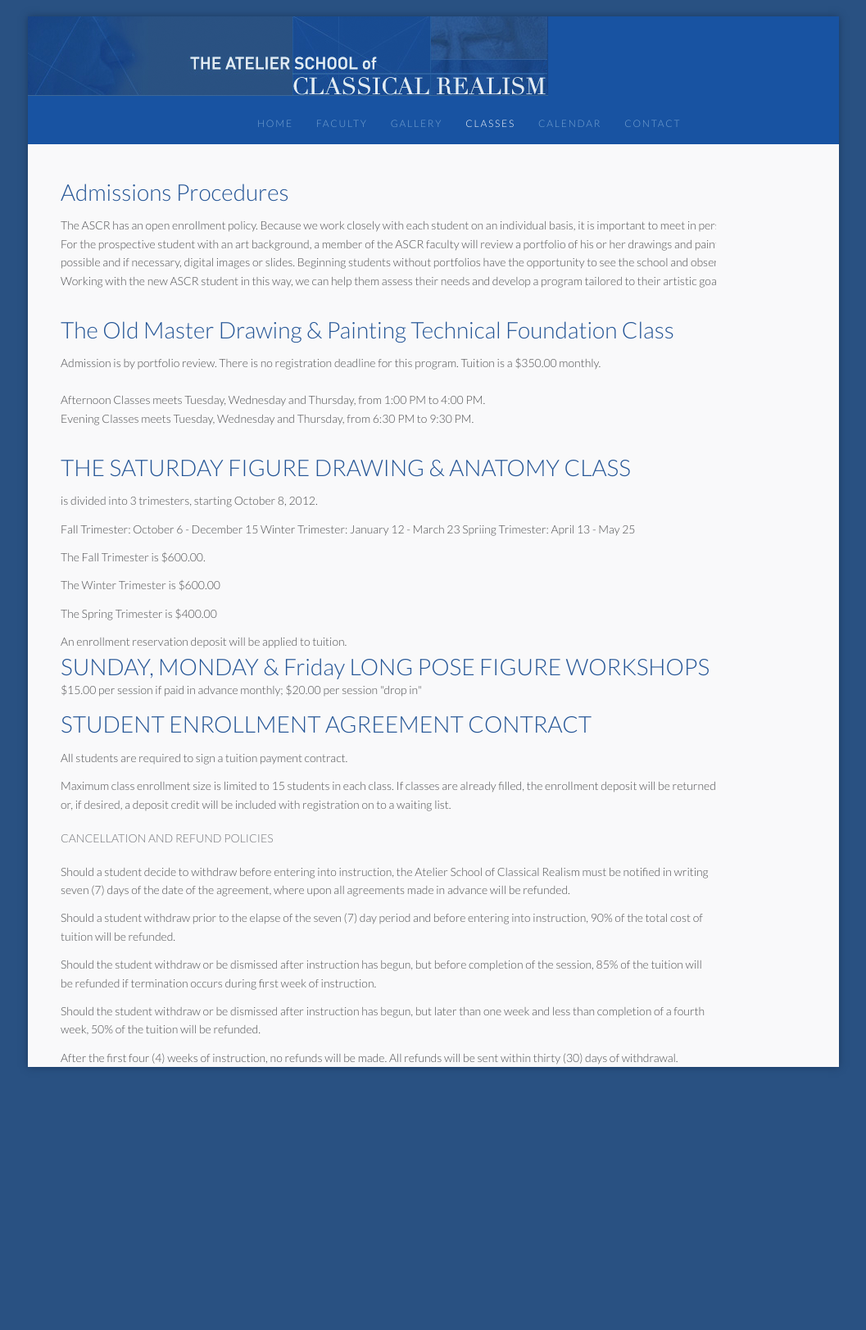
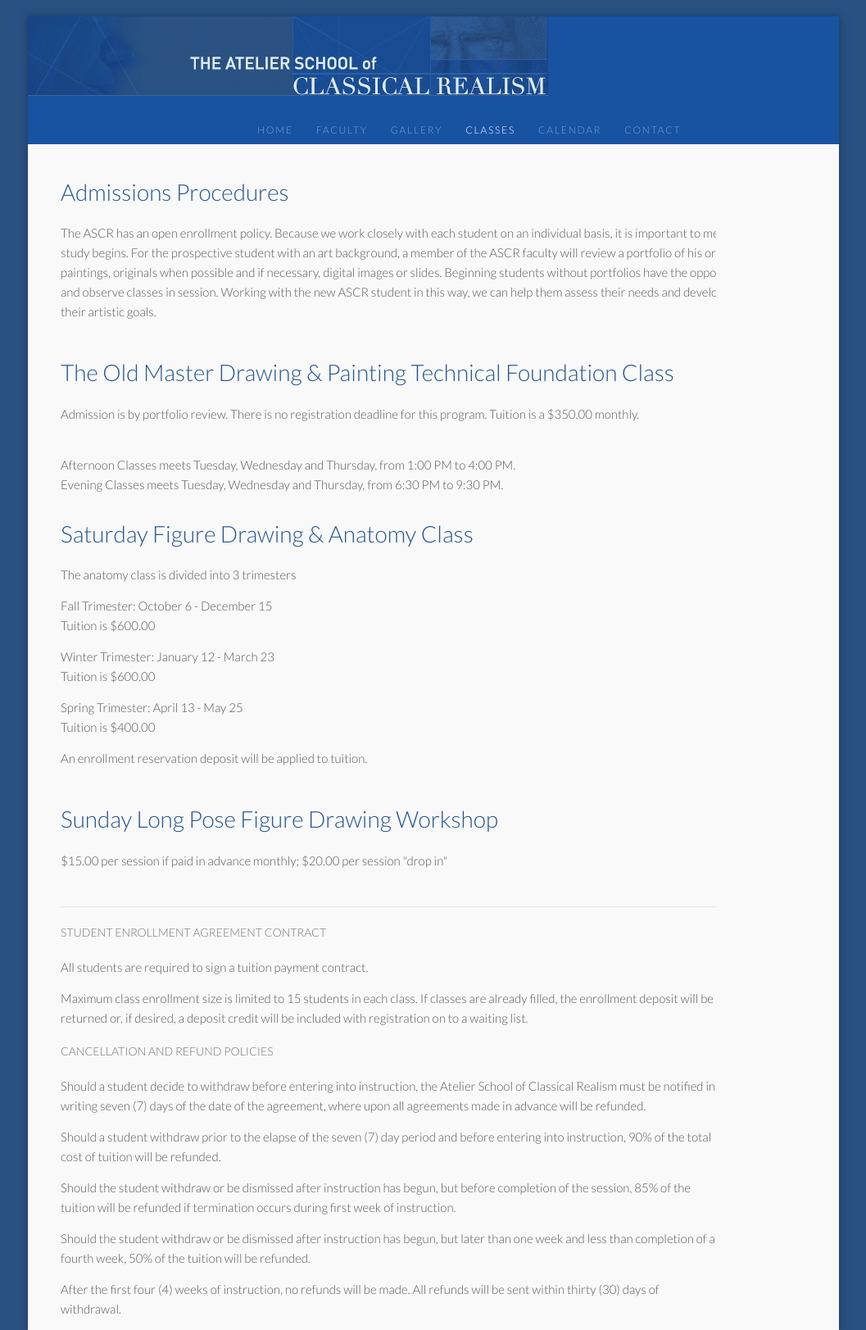
Before and after one commit to vphan/atelier, a Jekyll site: the page built from classes.html, in a window 1280 px wide. Shown: the whole page at 82% size, without its empty margins (111-1168 px from the left). Built offline with Jekyll 4.4.1, drawn with Linux system fonts in a browser that asks for light colours; Markdown is read by kramdown in place of the engine named in the settings; before the commit the page ends 1302 px from its top, so only the background shows below that.

Commit message:
more changes

```diff
--- a/classes.html
+++ b/classes.html
@@ -9,30 +9,38 @@
 		<h3>Admissions Procedures</h3>
 		<p>The ASCR has an open enrollment policy. Because we work closely with each student on an individual basis, it is important to meet in person before study begins. For the prospective student with an art background, a member of the ASCR faculty will review a portfolio of his or her drawings and paintings, originals when possible and if necessary, digital images or slides. Beginning students without portfolios have the opportunity to see the school and observe classes in session. Working with the new ASCR student in this way, we can help them assess their needs and develop a program tailored to their artistic goals.</p>
 	</div>
+
+
 	<div class="section">
 		<h3>The Old Master Drawing & Painting Technical Foundation Class</h3>
 	<p>Admission is by portfolio review. There is no registration deadline for this program. Tuition is a $350.00 monthly.</p>
 	<br>Afternoon Classes meets Tuesday, Wednesday and Thursday, from 1:00 PM to 4:00 PM.
 	<br>Evening Classes meets Tuesday, Wednesday and Thursday, from 6:30 PM to 9:30 PM.
 	</div>
+	<div class="section">
+		<h3>Saturday Figure Drawing & Anatomy Class</h3>
 
-<h3>THE SATURDAY FIGURE DRAWING & ANATOMY CLASS</h3>
-
-<p>is divided into 3 trimesters, starting October 8, 2012.
-<p>Fall Trimester: October 6 - December 15 Winter Trimester: January 12 - March 23 Spriing Trimester: April 13 - May 25</p>
-<p>The Fall Trimester is $600.00.</p>
-<p>The Winter Trimester is $600.00</p>
-<p>The Spring Trimester is $400.00</p>
-
-<p>An enrollment reservation deposit will be applied to tuition.</p>
+		<p>The anatomy class is divided into 3 trimesters
+		<p>Fall Trimester: October 6 - December 15<br>
+		Tuition is $600.00
+		<p>
+		Winter Trimester: January 12 - March 23 <br>
+		Tuition is $600.00
+		<p>Spring Trimester: April 13 - May 25<br>
+		Tuition is $400.00
 
 
-<h3>SUNDAY, MONDAY & Friday LONG POSE FIGURE WORKSHOPS </h3>
+		<p>An enrollment reservation deposit will be applied to tuition.</p>
+		</div>
 
-$15.00 per session if paid in advance monthly; $20.00 per session "drop in" </p>
+	<div class="section">
+<h3>Sunday Long Pose Figure Drawing Workshop</h3>
 
-
-<h3>STUDENT ENROLLMENT AGREEMENT CONTRACT</h3>
+<p>$15.00 per session if paid in advance monthly; $20.00 per session "drop in" </p>
+</div>
+<p><p>
+<hr>
+<h4>STUDENT ENROLLMENT AGREEMENT CONTRACT</h4>
 
 <p>All students are required to sign a tuition payment contract.</p>
 
--- a/stylesheets/styles.css
+++ b/stylesheets/styles.css
@@ -2,20 +2,21 @@
 
 body {
   padding:0px;
-  font: 14px/1.6 Lato, "Helvetica Neue", Helvetica, Arial, sans-serif;
-  color:#4d4e50;
+  font: 15px/1.6 Lato, "Helvetica Neue", Helvetica, Arial, sans-serif;
+  color:#565656;
   background-color: #295182;
   margin: 0;
 }
 
 
 p, ul, ol, table, pre, dl {
-  margin:12px 0 0 0px;
+  margin:0 0 14px;
 }
 
 h1, h2, h3 {
   line-height:1.3;
   margin:0;
+  margin-bottom: 20px;
 }
 
 h1 {
```
Also changed, not shown: index.html (+3 -9 lines), 3 other files.
